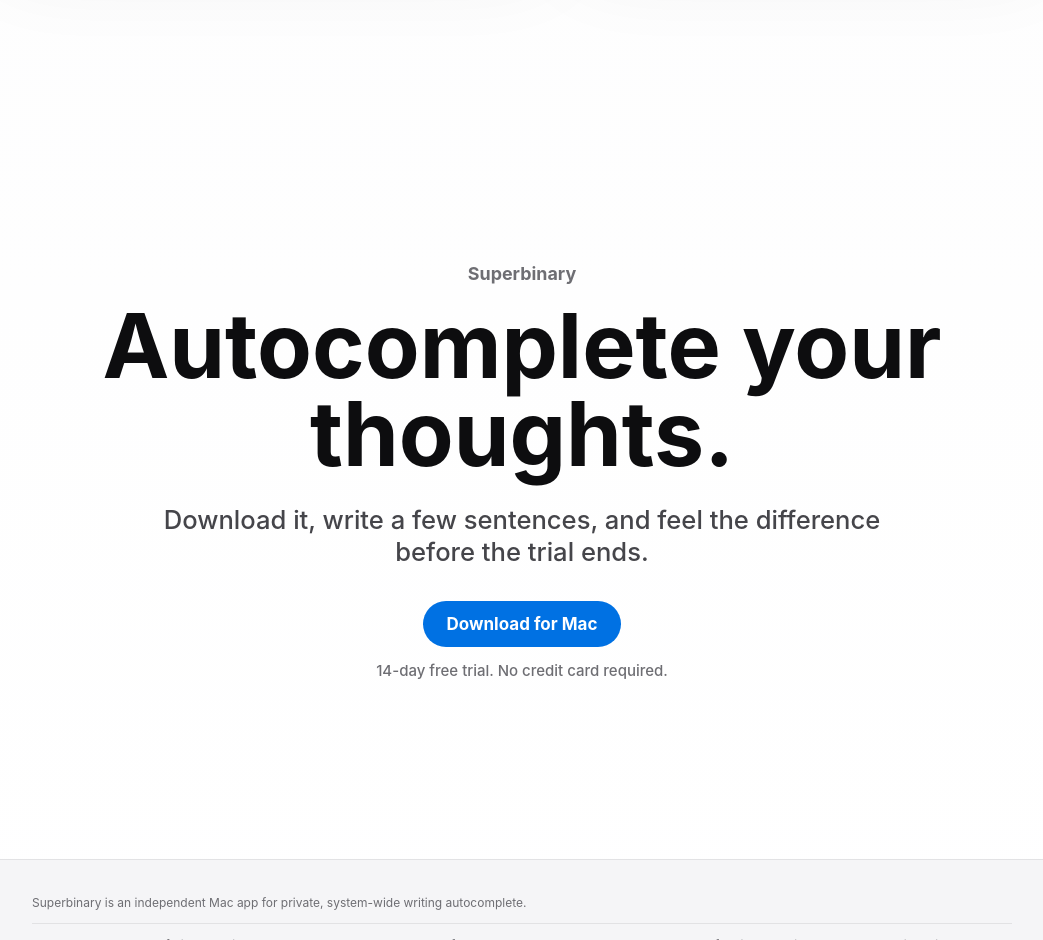
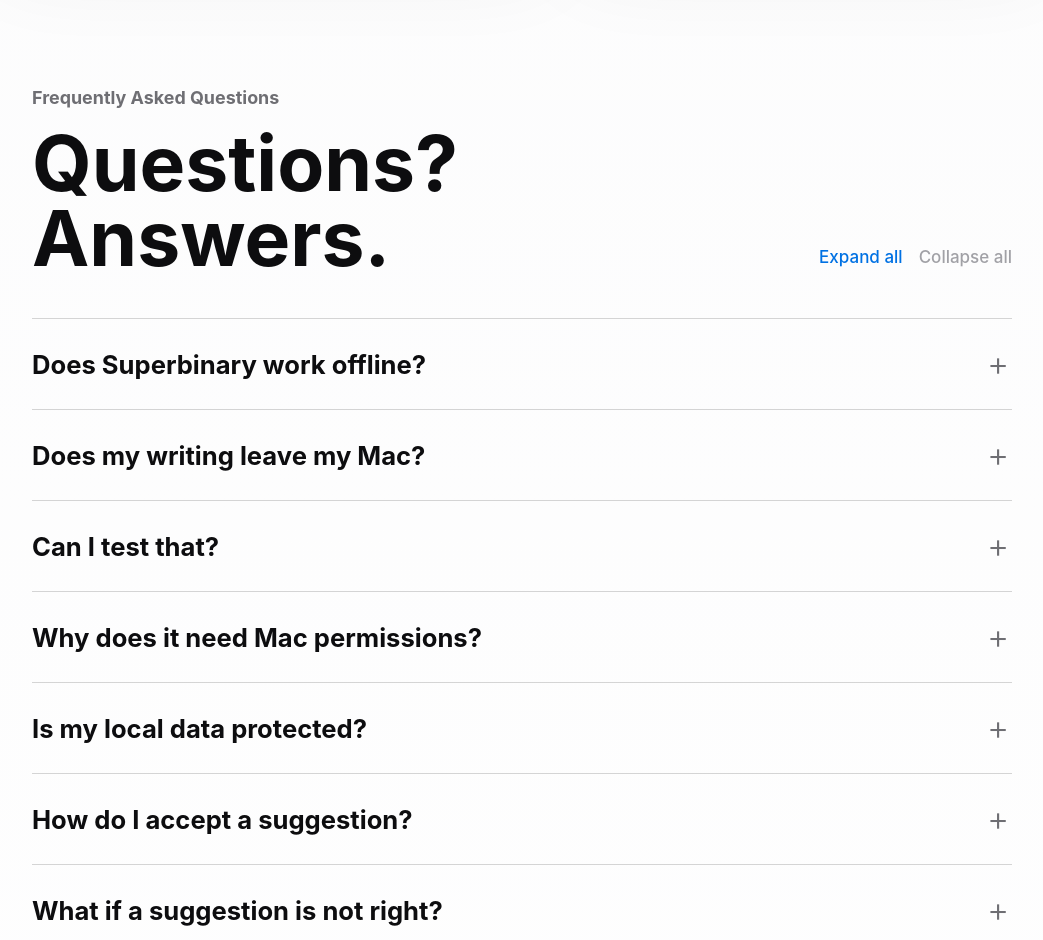
Before and after one commit to TC-X/superbinary_website, a React (Vite) app: page / in a window 1280 px wide. Shown: the part 11060-12000 px from the top of the page, without its empty margins (118-1161 px from the left). Built offline with nearby package versions, Linux system fonts and the light colour scheme.

Commit message:
feat: add pricing faq section

```diff
--- a/src/routes/LandingPage.tsx
+++ b/src/routes/LandingPage.tsx
@@ -10,6 +10,44 @@
 const coreWords = ['to', 'show', 'it', 'where', 'people', 'already', 'write.']
 const mindPrefix = 'Maya, I can send the notes'
 const mindWords = ['after', 'our', 'Friday', 'demo,', 'like', 'usual.']
+const faqItems = [
+  {
+    question: 'Does Superbinary work offline?',
+    answer: 'Yes. The launch version ships with the model included, so suggestions keep working without the internet.',
+  },
+  {
+    question: 'Does my writing leave my Mac?',
+    answer:
+      'No. Superbinary completes your writing locally on your Mac. There is no cloud completion loop, and your private text is not used for training.',
+  },
+  {
+    question: 'Can I test that?',
+    answer: 'Yes. Block outgoing connections with LuLu, Little Snitch, or Radio Silence and keep writing.',
+  },
+  {
+    question: 'Why does it need Mac permissions?',
+    answer:
+      'To show suggestions where you are typing, Superbinary needs permission to work with Mac text fields. Onboarding will explain each permission plainly, with controls to pause or quit the app.',
+  },
+  {
+    question: 'Is my local data protected?',
+    answer:
+      'Private app data is encrypted locally, with keys protected by macOS Keychain and your Mac user account.',
+  },
+  {
+    question: 'How do I accept a suggestion?',
+    answer: 'Tap Tab to accept the next word. Tap again if the thought is still right.',
+  },
+  {
+    question: 'What if a suggestion is not right?',
+    answer: 'Keep typing. The suggestion disappears, and Superbinary follows your new direction.',
+  },
+  {
+    question: 'Is this for teams?',
+    answer:
+      'Superbinary is starting as a personal Mac app. It is not an enterprise admin or compliance platform.',
+  },
+]
 
 type DownloadButtonProps = {
   children: string
@@ -285,6 +323,71 @@
   )
 }
 
+function FAQSection() {
+  const [openItems, setOpenItems] = useState<Set<number>>(() => new Set())
+  const allOpen = openItems.size === faqItems.length
+
+  function toggleItem(index: number) {
+    setOpenItems((current) => {
+      const next = new Set(current)
+
+      if (next.has(index)) {
+        next.delete(index)
+      } else {
+        next.add(index)
+      }
+
+      return next
+    })
+  }
+
+  return (
+    <section className="faq" id="faq" aria-labelledby="faq-title">
+      <div className="faq-inner">
+        <div className="faq-head">
+          <div>
+            <p className="eyebrow">Frequently Asked Questions</p>
+            <h2 id="faq-title">Questions? Answers.</h2>
+          </div>
+          <div className="faq-controls" aria-label="FAQ controls">
+            <button
+              className="faq-control"
+              type="button"
+              onClick={() => setOpenItems(new Set(faqItems.map((_, index) => index)))}
+              disabled={allOpen}
+            >
+              Expand all
+            </button>
+            <button
+              className="faq-control"
+              type="button"
+              onClick={() => setOpenItems(new Set())}
+              disabled={!openItems.size}
+            >
+              Collapse all
+            </button>
+          </div>
+        </div>
+        <div className="faq-list">
+          {faqItems.map((item, index) => (
+            <details className="faq-item" key={item.question} open={openItems.has(index)}>
+              <summary
+                onClick={(event) => {
+                  event.preventDefault()
+                  toggleItem(index)
+                }}
+              >
+                {item.question}
+              </summary>
+              <p className="faq-answer">{item.answer}</p>
+            </details>
+          ))}
+        </div>
+      </div>
+    </section>
+  )
+}
+
 function FinalCta({ onDownload }: { onDownload: () => void }) {
   return (
     <section className="final" aria-labelledby="final-title">
@@ -335,6 +438,7 @@
         <AppsSection />
         <PrivacySection />
         <NativePricing onDownload={openDownload} />
+        <FAQSection />
         <FinalCta onDownload={openDownload} />
       </main>
       <Footer />
--- a/src/styles.css
+++ b/src/styles.css
@@ -854,6 +854,101 @@
       font-weight: 560;
     }
 
+    .faq {
+      padding: 28px clamp(20px, 5vw, 70px) 120px;
+      scroll-margin-top: 72px;
+    }
+
+    .faq-inner {
+      width: min(980px, 100%);
+      margin: 0 auto;
+    }
+
+    .faq-head {
+      display: grid;
+      grid-template-columns: minmax(0, 1fr) auto;
+      gap: 24px;
+      align-items: end;
+    }
+
+    .faq h2 {
+      font-size: clamp(42px, 6vw, 80px);
+      line-height: 0.98;
+    }
+
+    .faq-controls {
+      display: flex;
+      flex-wrap: wrap;
+      gap: 16px;
+      justify-content: flex-end;
+      padding-bottom: 9px;
+    }
+
+    .faq-control {
+      border: 0;
+      background: transparent;
+      color: var(--blue);
+      font-size: 17px;
+      font-weight: 520;
+    }
+
+    .faq-control:disabled {
+      color: var(--quiet);
+      cursor: default;
+    }
+
+    .faq-list {
+      margin-top: 42px;
+      border-top: 1px solid rgba(0, 0, 0, 0.16);
+    }
+
+    .faq-item {
+      border-bottom: 1px solid rgba(0, 0, 0, 0.16);
+    }
+
+    .faq-item summary {
+      display: grid;
+      grid-template-columns: minmax(0, 1fr) auto;
+      gap: 24px;
+      align-items: center;
+      padding: 28px 0;
+      color: var(--ink);
+      font-size: clamp(20px, 2vw, 26px);
+      line-height: 1.16;
+      font-weight: 720;
+      list-style: none;
+      cursor: pointer;
+    }
+
+    .faq-item summary::-webkit-details-marker {
+      display: none;
+    }
+
+    .faq-item summary::after {
+      content: "+";
+      width: 28px;
+      color: var(--muted);
+      font-size: 34px;
+      line-height: 1;
+      font-weight: 300;
+      text-align: center;
+      transform-origin: center;
+      transition: transform 180ms ease;
+    }
+
+    .faq-item[open] summary::after {
+      transform: rotate(45deg);
+    }
+
+    .faq-answer {
+      max-width: 760px;
+      margin: -4px 0 30px;
+      color: var(--muted);
+      font-size: clamp(17px, 1.8vw, 21px);
+      line-height: 1.42;
+      font-weight: 520;
+    }
+
     .site-footer {
       padding: 34px clamp(20px, 5vw, 70px) 42px;
       border-top: 1px solid var(--hairline);
@@ -934,6 +1029,15 @@
         grid-template-columns: 1fr;
       }
 
+      .faq-head {
+        grid-template-columns: 1fr;
+      }
+
+      .faq-controls {
+        justify-content: flex-start;
+        padding-bottom: 0;
+      }
+
       .caption {
         grid-template-columns: 1fr;
       }
@@ -995,6 +1099,15 @@
         left: 22px;
         right: 22px;
         bottom: 14px;
+      }
+
+      .faq {
+        padding-bottom: 88px;
+      }
+
+      .faq-item summary {
+        gap: 18px;
+        padding: 24px 0;
       }
 
       .app-tile {
```
